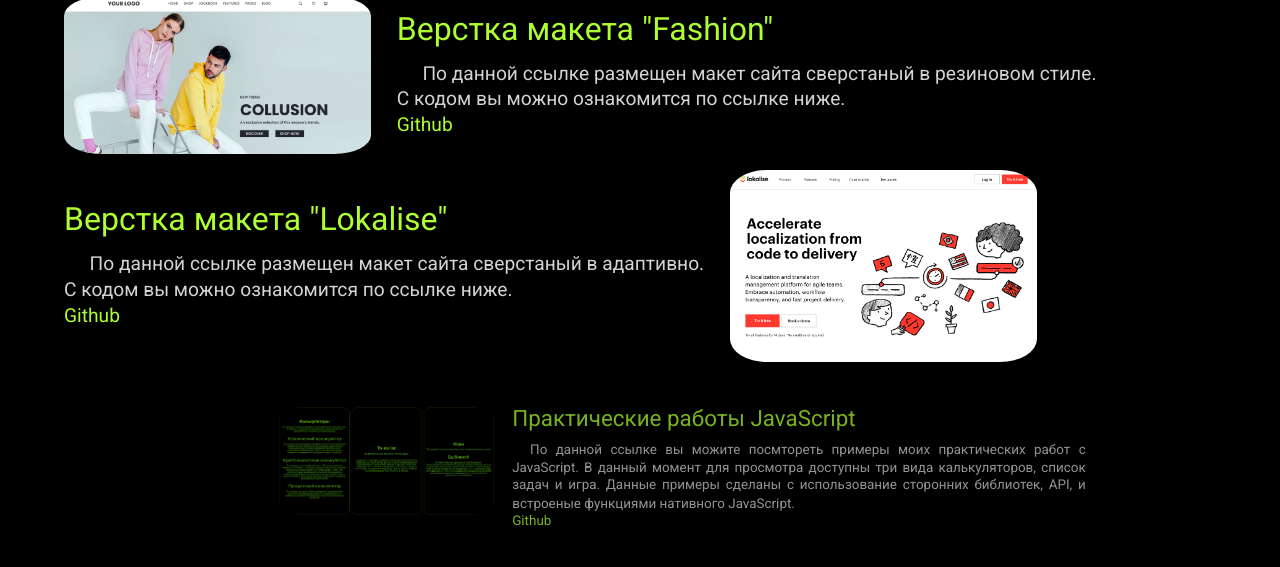
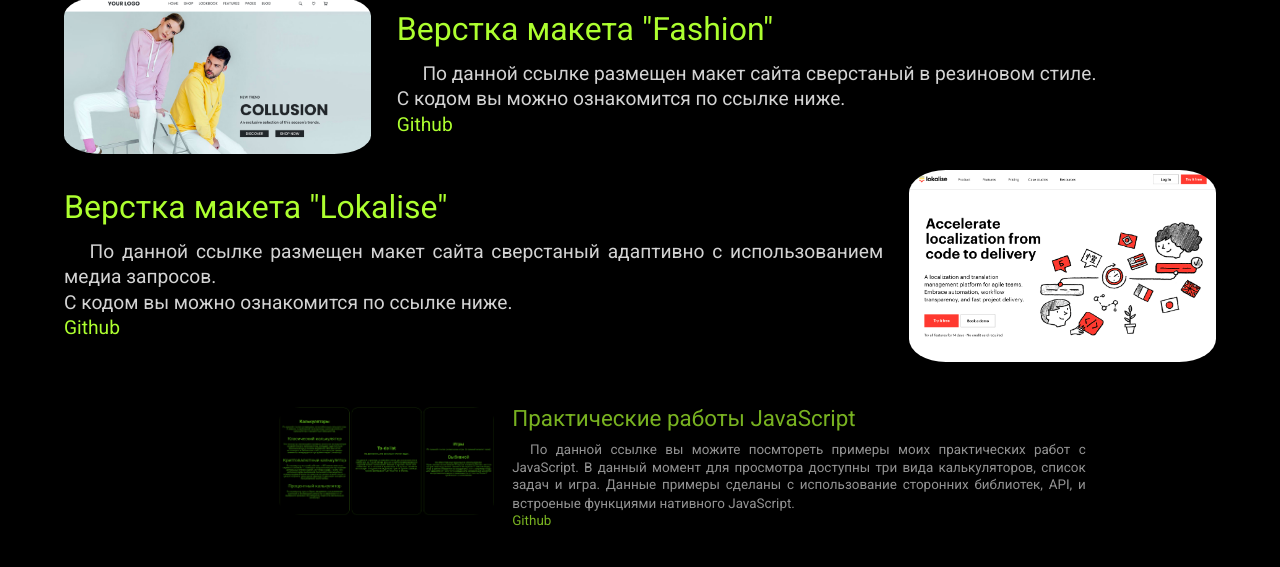
Before and after one commit to Marakamara47/Portfolio_Second, a plain HTML site: page index.html in a window 1280 px wide. Shown: the part 2262-2829 px from the top of the page. Drawn offline with nearby package versions, Linux system fonts and the light colour scheme.

Commit message:
text fix

```diff
--- a/index.html
+++ b/index.html
@@ -264,7 +264,7 @@
                     <!-- /.project_block_title -->
                     <div class="project_block_content">
                         <p>
-                            По данной ссылке размещен макет сайта сверстаный в адаптивно.
+                            По данной ссылке размещен макет сайта сверстаный адаптивно c использованием медиа запросов.
                             <br>
                             С кодом вы можно ознакомится по ссылке ниже.
                         </p>
```
